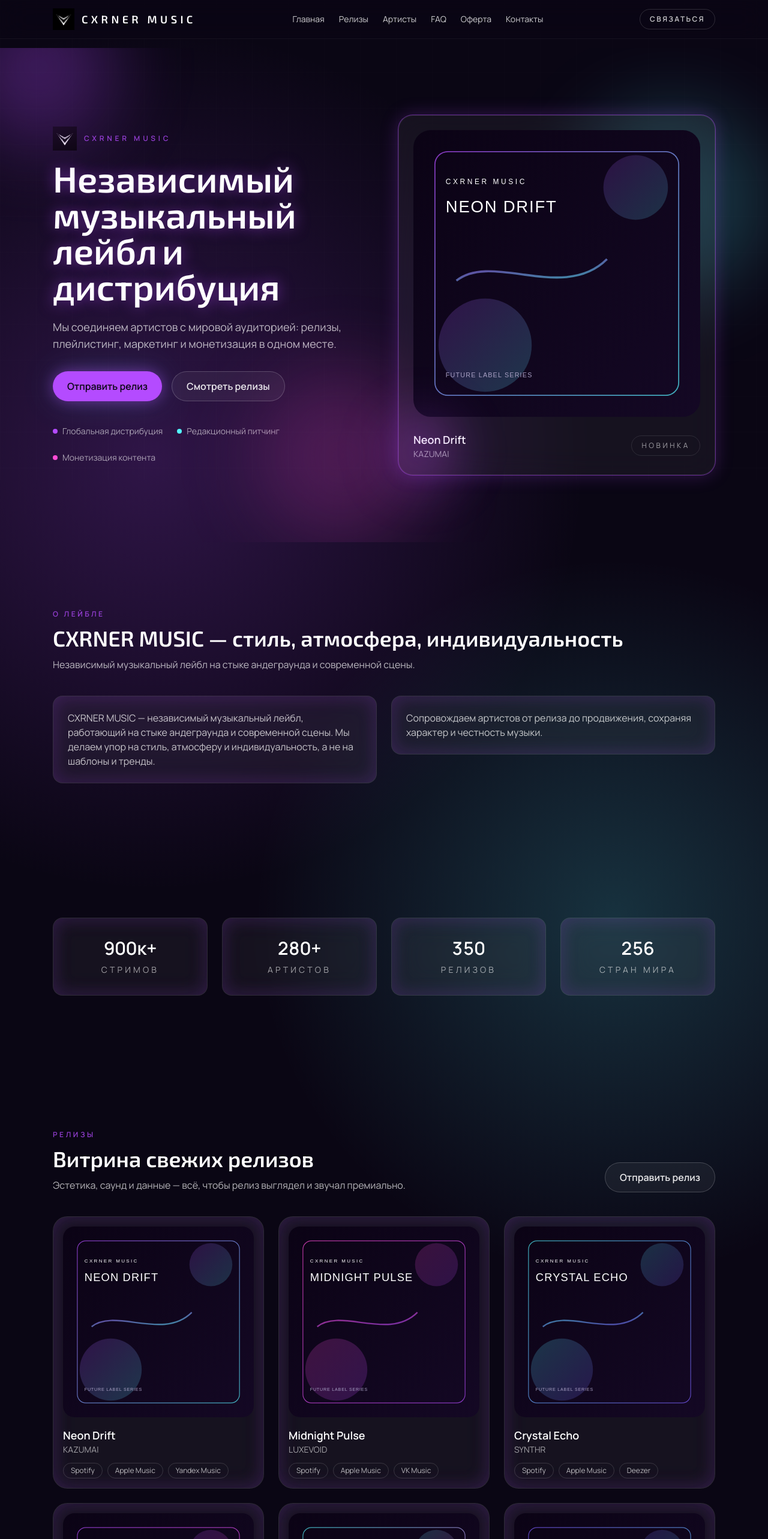
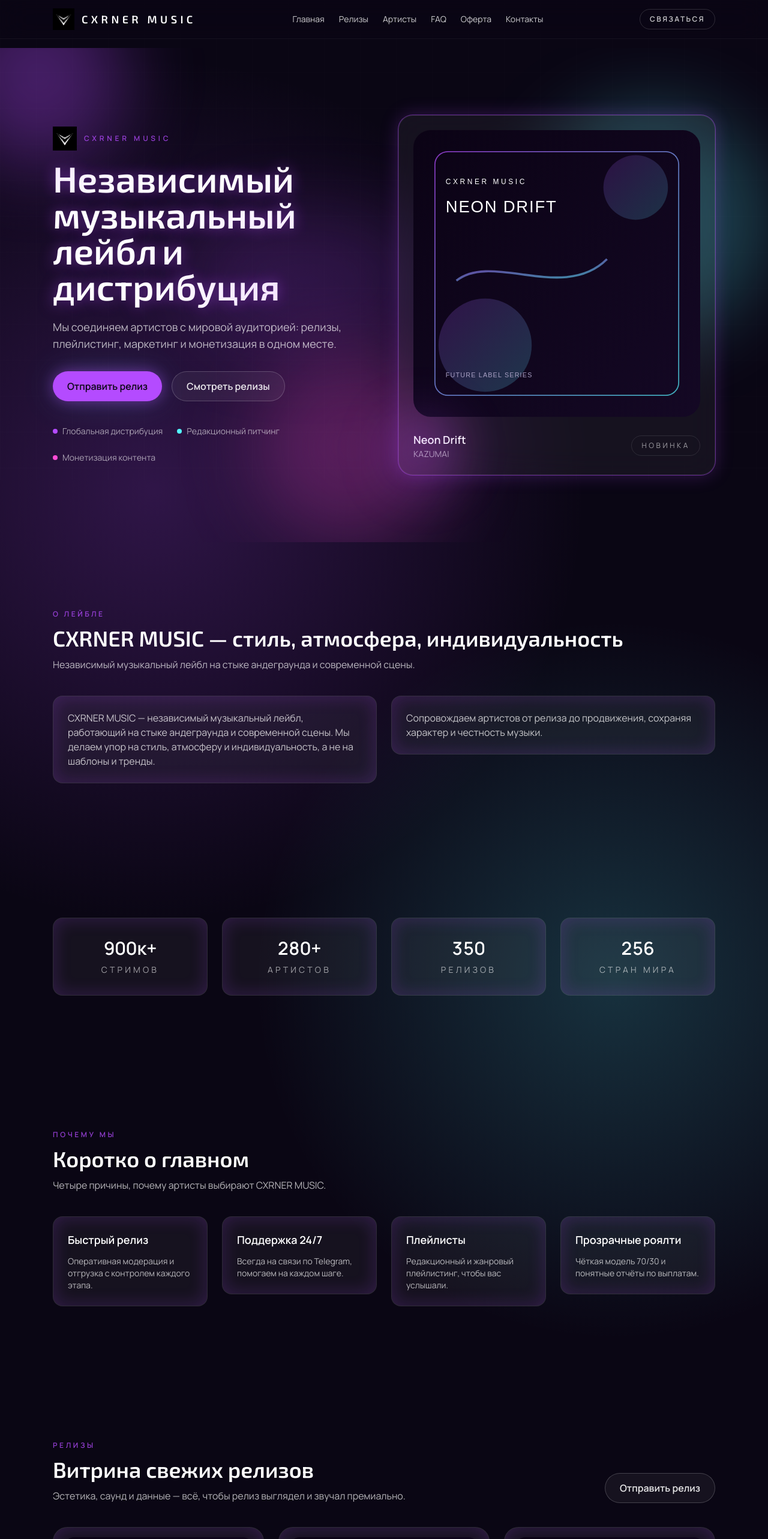
Before and after one commit to kazumaiq/cxrnermusic, a Next.js app: page / in a window 1280 px wide. Shown: the top 2566 px of the page at 60% size. Built offline with nearby package versions, Linux system fonts and the light colour scheme; no server answers.

Commit message:
Enhance scroll animations and add why us section

```diff
--- a/app/globals.css
+++ b/app/globals.css
@@ -77,6 +77,10 @@ body::before {
     @apply transition-transform duration-300 hover:-translate-y-1;
   }
 
+  .glow-hover {
+    @apply transition duration-300 hover:shadow-glowStrong hover:border-neon/40;
+  }
+
   .neon-border {
     box-shadow: 0 0 0 1px rgba(180, 75, 255, 0.45), 0 0 30px rgba(180, 75, 255, 0.25);
   }
--- a/app/page.tsx
+++ b/app/page.tsx
@@ -7,7 +7,7 @@ import Counter from "../components/Counter";
 import ParallaxOrbs from "../components/ParallaxOrbs";
 import SectionHeader from "../components/SectionHeader";
 import Faq from "../components/Faq";
-import { artists, faqItems, services, stats, testimonials } from "../data/site";
+import { artists, faqItems, services, stats, testimonials, whyUs } from "../data/site";
 import { getFeaturedRelease } from "../lib/featured";
 import { getReleases } from "../lib/releases";
 
@@ -129,7 +129,7 @@ export default async function HomePage() {
           <div className="grid gap-6 sm:grid-cols-2 lg:grid-cols-4">
             {stats.map((stat, index) => (
               <Reveal key={stat.label} delay={index * 0.05}>
-                <div className="glass rounded-2xl px-6 py-8 text-center">
+                <div className="glass glow-hover rounded-2xl px-6 py-8 text-center">
                   <p className="text-3xl font-semibold text-white">
                     {stat.display ? (
                       <span>{stat.display}</span>
@@ -140,6 +140,26 @@ export default async function HomePage() {
                   <p className="mt-2 text-sm uppercase tracking-[0.3em] text-white/60">
                     {stat.label}
                   </p>
+                </div>
+              </Reveal>
+            ))}
+          </div>
+        </Container>
+      </section>
+
+      <section id="why" className="section-padding">
+        <Container>
+          <SectionHeader
+            eyebrow="Почему мы"
+            title="Коротко о главном"
+            description="Четыре причины, почему артисты выбирают CXRNER MUSIC."
+          />
+          <div className="mt-10 grid gap-6 sm:grid-cols-2 lg:grid-cols-4">
+            {whyUs.map((item, index) => (
+              <Reveal key={item.title} delay={index * 0.05} scale={0.98} blur={6}>
+                <div className="glass glow-hover rounded-2xl p-6">
+                  <p className="text-lg font-semibold text-white">{item.title}</p>
+                  <p className="mt-3 text-sm text-white/70">{item.description}</p>
                 </div>
               </Reveal>
             ))}
@@ -163,9 +183,9 @@ export default async function HomePage() {
             {releases.map((release, index) => {
               const isRemote = release.cover.startsWith("http");
               return (
-                <Reveal key={`${release.title}-${index}`} delay={index * 0.05}>
-                  <div className="glass group rounded-3xl p-4 transition hover:-translate-y-1 hover:shadow-glow">
-                    <div className="relative aspect-square overflow-hidden rounded-2xl">
+                <Reveal key={`${release.title}-${index}`} delay={index * 0.05} blur={6}>
+                  <div className="glass glow-hover group rounded-3xl p-4 transition hover:-translate-y-1 hover:shadow-glow">
+                    <Reveal className="relative aspect-square overflow-hidden rounded-2xl" y={0} scale={0.92} blur={0}>
                       {isRemote ? (
                         <img
                           src={release.cover}
@@ -181,7 +201,7 @@ export default async function HomePage() {
                           className="object-cover transition duration-500 group-hover:scale-105"
                         />
                       )}
-                    </div>
+                    </Reveal>
                     <div className="mt-4">
                       <p className="text-lg font-semibold text-white">{release.title}</p>
                       <p className="text-sm text-white/60">{release.artist}</p>
@@ -216,8 +236,8 @@ export default async function HomePage() {
           />
           <div className="mt-10 grid gap-6 lg:grid-cols-2">
             {testimonials.map((item, index) => (
-              <Reveal key={item.name} delay={index * 0.05}>
-                <div className="glass rounded-3xl p-6">
+              <Reveal key={item.name} delay={index * 0.05} blur={6}>
+                <div className="glass glow-hover rounded-3xl p-6">
                   <div className="flex items-center gap-4">
                     <div className="relative h-16 w-16 overflow-hidden rounded-full border border-white/10">
                       <Image src={item.avatar} alt={item.name} fill sizes="64px" className="object-cover" />
@@ -238,14 +258,14 @@ export default async function HomePage() {
       <section id="services" className="section-padding">
         <Container>
           <SectionHeader
-            eyebrow="Почему мы"
+            eyebrow="Сервисы"
             title="Полный цикл для артистов"
             description="От дистрибуции до TikTok — команда CXRNER MUSIC закрывает весь цикл релиза и роста."
           />
           <div className="mt-10 grid gap-6 md:grid-cols-2 xl:grid-cols-3">
             {services.map((service, index) => (
-              <Reveal key={service.title} delay={index * 0.05}>
-                <div className="glass rounded-2xl p-6 transition hover:-translate-y-1 hover:shadow-glow">
+              <Reveal key={service.title} delay={index * 0.05} blur={6}>
+                <div className="glass glow-hover rounded-2xl p-6 transition hover:-translate-y-1 hover:shadow-glow">
                   <div className="flex items-center gap-3">
                     <span className="h-3 w-3 rounded-full bg-neon" />
                     <h3 className="text-lg font-semibold text-white">{service.title}</h3>
@@ -267,8 +287,8 @@ export default async function HomePage() {
           />
           <div className="mt-10 grid gap-6 sm:grid-cols-2 lg:grid-cols-3">
             {artists.map((artist, index) => (
-              <Reveal key={artist.name} delay={index * 0.05}>
-                <div className="glass flex items-center gap-4 rounded-2xl p-5 transition hover:-translate-y-1 hover:shadow-glow">
+              <Reveal key={artist.name} delay={index * 0.05} blur={6}>
+                <div className="glass glow-hover flex items-center gap-4 rounded-2xl p-5 transition hover:-translate-y-1 hover:shadow-glow">
                   <div className="relative h-16 w-16 overflow-hidden rounded-full border border-white/10">
                     <Image
                       src={encodeURI(artist.avatar)}
--- a/components/ParallaxOrbs.tsx
+++ b/components/ParallaxOrbs.tsx
@@ -4,22 +4,29 @@ import { motion, useScroll, useTransform } from "framer-motion";
 
 export default function ParallaxOrbs() {
   const { scrollY } = useScroll();
-  const ySlow = useTransform(scrollY, [0, 800], [0, -120]);
-  const yFast = useTransform(scrollY, [0, 800], [0, 160]);
+  const ySlow = useTransform(scrollY, [0, 1200], [0, -200]);
+  const yMid = useTransform(scrollY, [0, 1200], [0, 140]);
+  const yFast = useTransform(scrollY, [0, 1200], [0, 260]);
+  const xSlow = useTransform(scrollY, [0, 1200], [0, -140]);
+  const xFast = useTransform(scrollY, [0, 1200], [0, 180]);
 
   return (
     <div className="pointer-events-none absolute inset-0 overflow-hidden">
       <motion.div
-        style={{ y: ySlow }}
-        className="absolute -top-24 -left-16 h-64 w-64 rounded-full bg-neon/30 blur-3xl"
+        style={{ y: ySlow, x: xSlow }}
+        className="absolute -top-24 -left-20 h-72 w-72 rounded-full bg-neon/35 blur-3xl"
       />
       <motion.div
-        style={{ y: yFast }}
-        className="absolute top-24 right-0 h-80 w-80 rounded-full bg-aqua/20 blur-3xl"
+        style={{ y: yFast, x: xFast }}
+        className="absolute top-24 right-0 h-96 w-96 rounded-full bg-aqua/25 blur-3xl"
       />
       <motion.div
-        style={{ y: ySlow }}
-        className="absolute bottom-0 left-1/3 h-72 w-72 rounded-full bg-magenta/20 blur-3xl"
+        style={{ y: yMid }}
+        className="absolute bottom-0 left-1/3 h-80 w-80 rounded-full bg-magenta/25 blur-3xl"
+      />
+      <motion.div
+        style={{ y: ySlow, x: xFast }}
+        className="absolute top-1/3 left-1/4 h-56 w-96 rotate-12 rounded-full bg-neon/15 blur-3xl"
       />
     </div>
   );
--- a/components/Reveal.tsx
+++ b/components/Reveal.tsx
@@ -8,16 +8,25 @@ type RevealProps = {
   className?: string;
   delay?: number;
   y?: number;
+  scale?: number;
+  blur?: number;
 };
 
-export default function Reveal({ children, className = "", delay = 0, y = 24 }: RevealProps) {
+export default function Reveal({
+  children,
+  className = "",
+  delay = 0,
+  y = 24,
+  scale = 1,
+  blur = 0,
+}: RevealProps) {
   return (
     <motion.div
       className={className}
-      initial={{ opacity: 0, y }}
-      whileInView={{ opacity: 1, y: 0 }}
+      initial={{ opacity: 0, y, scale, filter: `blur(${blur}px)` }}
+      whileInView={{ opacity: 1, y: 0, scale: 1, filter: "blur(0px)" }}
       viewport={{ once: true, amount: 0.2 }}
-      transition={{ duration: 0.6, ease: "easeOut", delay }}
+      transition={{ duration: 0.7, ease: "easeOut", delay }}
     >
       {children}
     </motion.div>
--- a/data/site.ts
+++ b/data/site.ts
@@ -17,6 +17,30 @@ export const stats: StatItem[] = [
   { label: "Артистов", value: 280, suffix: "+" },
   { label: "Релизов", value: 350 },
   { label: "Стран мира", value: 256 },
+];
+
+export type WhyItem = {
+  title: string;
+  description: string;
+};
+
+export const whyUs: WhyItem[] = [
+  {
+    title: "Быстрый релиз",
+    description: "Оперативная модерация и отгрузка с контролем каждого этапа.",
+  },
+  {
+    title: "Поддержка 24/7",
+    description: "Всегда на связи по Telegram, помогаем на каждом шаге.",
+  },
+  {
+    title: "Плейлисты",
+    description: "Редакционный и жанровый плейлистинг, чтобы вас услышали.",
+  },
+  {
+    title: "Прозрачные роялти",
+    description: "Чёткая модель 70/30 и понятные отчёты по выплатам.",
+  },
 ];
 
 export const releases = [
```
